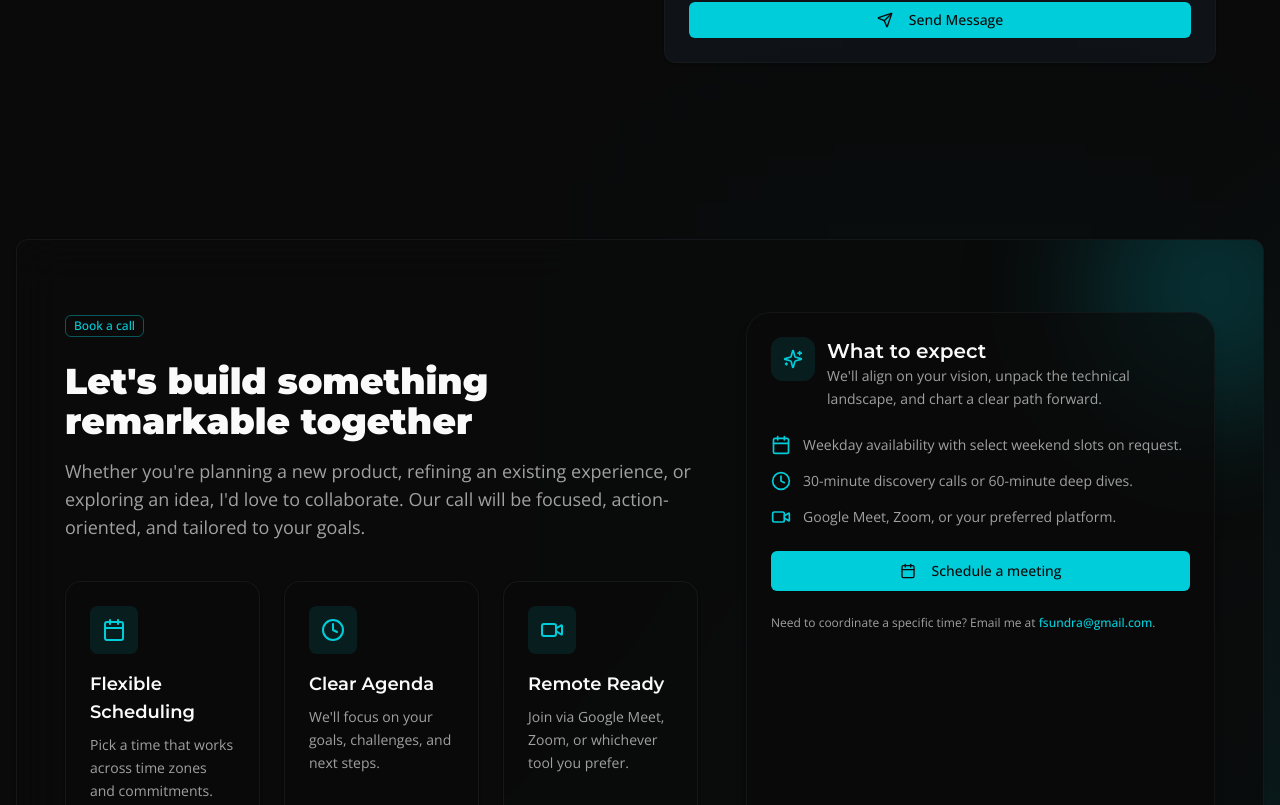
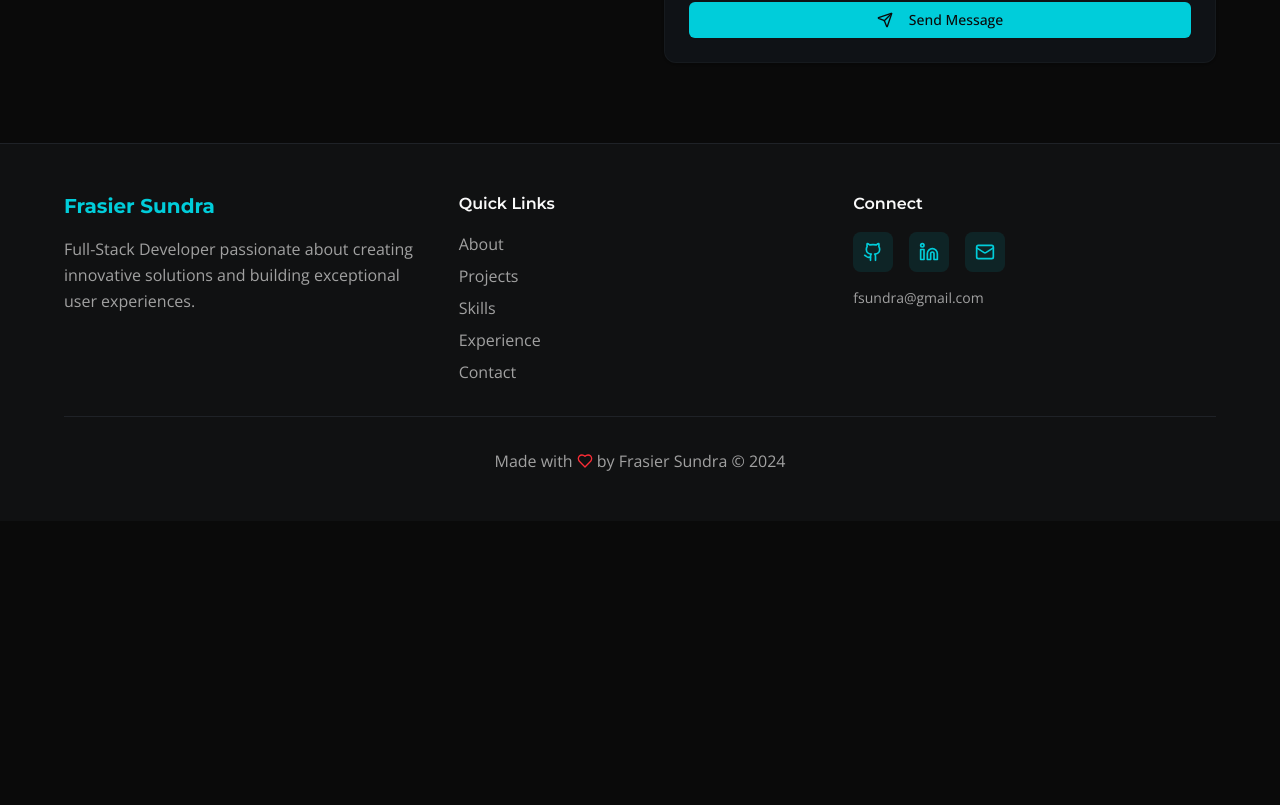
Before and after one commit to Fozzyack/portfolio, a Next.js app: page / in a window 1280 px wide. Shown: the part 7175-7980 px from the top of the page. After the commit the page ends 7696 px from the top, so only its background shows below. Built offline with nearby package versions, Linux system fonts and the light colour scheme.

Commit message:
Removing meeting booking

```diff
--- a/app/page.tsx
+++ b/app/page.tsx
@@ -38,9 +38,9 @@ export default function Portfolio() {
           <ContactSection />
         </AnimatedSection>
 
-        <AnimatedSection animation="fade-up" delay={150}>
+        {/* <AnimatedSection animation="fade-up" delay={150}>
           <BookMeetingSection />
-        </AnimatedSection>
+        </AnimatedSection> */}
       </main>
 
       <AnimatedSection animation="fade-up" delay={50}>
```
Also changed, not shown: 1 other file (tests, documents, lock files or other folders).
